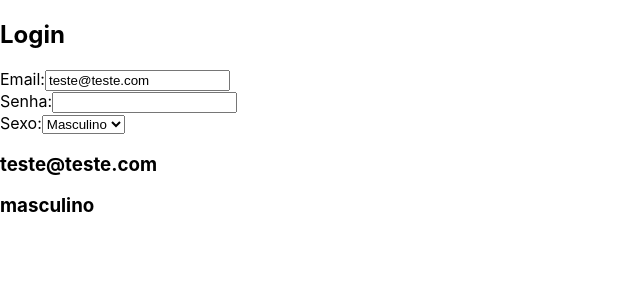
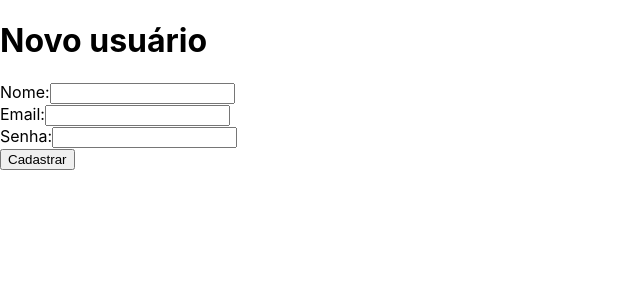
Before and after one commit to brunoseiji/Curso-React-Udemy, a React (Create React App) app: page / in a window 1280 px wide. Shown: the top 300 px of the page, without its empty margins (0-640 px from the left). Built offline with nearby package versions, Linux system fonts and the light colour scheme.

Commit message:
Praticando formulário

```diff
--- a/src/App.js
+++ b/src/App.js
@@ -5,46 +5,40 @@
     constructor(props) {
         super(props);
         this.state = {
-            email: 'teste@teste.com',
+            nome: '',
+            email: '',
             senha: '',
-            sexo: 'masculino'
+            error: ''
         };
-
-        this.trocaEmail = this.trocaEmail.bind(this);
-        this.trocaSexo = this.trocaSexo.bind(this);
+        this.cadastrar = this.cadastrar.bind(this);
     }
 
-    trocaEmail(event) {
-        let valorDigitado = event.target.value;
-        this.setState({email: valorDigitado});
-    }
+    cadastrar(event) {
+        const {nome, email, senha} = this.state;
 
-    trocaSexo(event) {
-        let valorDigitado = event.target.value
-        this.setState({sexo: valorDigitado})
+        if(nome !== '' && email !== '' && senha !== '') {
+            alert(`Nome: ${nome} \nEmail: ${email} \nSenha: ${senha}`)
+        } else {
+            this.setState({error: 'Ops, está faltando algo'})
+        }
+
+        event.preventDefault();
     }
 
     render() {
         return(
             <div>
-                <h2>Login</h2>
-                Email:
-                <input type="email" name="email" value={this.state.email} onChange={this.trocaEmail} />
-                <br/>
-                Senha:
-                <input type="password" name="senha" value={this.state.senha} onChange={(event) => this.setState({senha: event.target.value})} />
-                <br/>
-                Sexo:
-                <select name="sexo" value={this.state.sexo} onChange={this.trocaSexo}>
-                    <option value="masculino">Masculino</option>
-                    <option value="feminino">Feminino</option>
-                </select>
-
-                <div>
-                    <h3>{this.state.email}</h3>
-                    <h3>{this.state.senha}</h3>
-                    <h3>{this.state.sexo}</h3>
-                </div>
+                <h1>Novo usuário</h1>
+                {this.state.error && <p>{this.state.error}</p>}
+                <form onSubmit={this.cadastrar}>
+                    <label>Nome:</label>
+                    <input type="text" value={this.state.nome} onChange={ (e) => this.setState({nome: e.target.value})}/><br/>
+                    <label>Email:</label>
+                    <input type="email" value={this.state.email} onChange={ (e) => this.setState({email: e.target.value}) }/><br/>
+                    <label>Senha:</label>
+                    <input type="password" value={this.state.senha} onChange={ (e) => this.setState({senha: e.target.value})}/><br/>
+                    <button type="submit">Cadastrar</button>
+                </form>
             </div>
         );
     }
```
Also changed, not shown: 1 other file (tests, documents, lock files or other folders).
